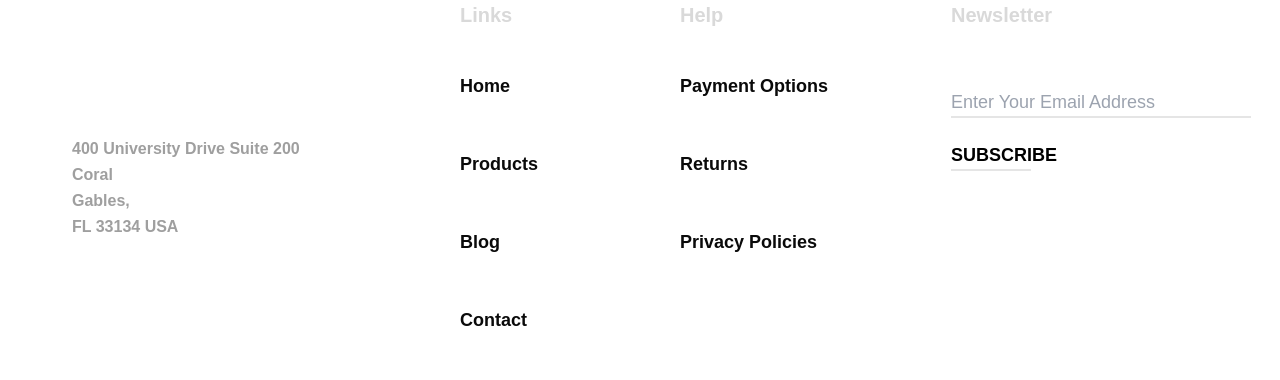
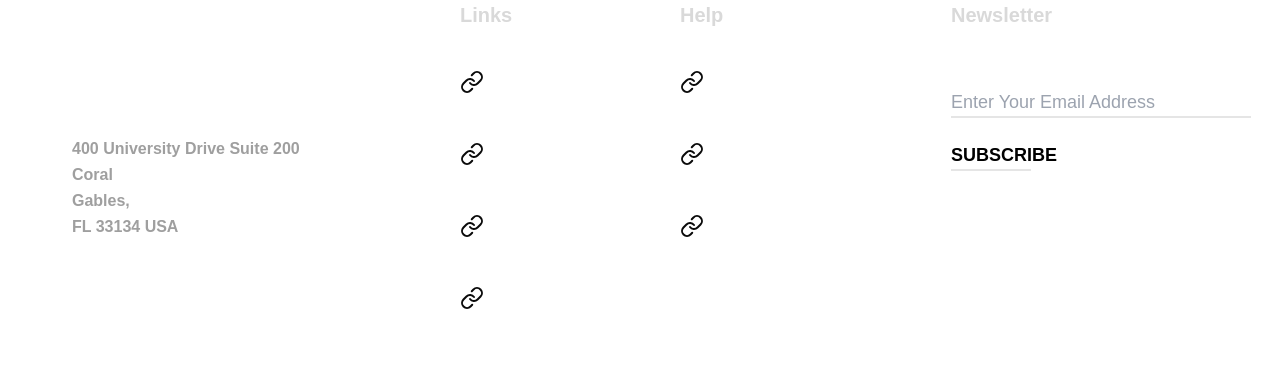
Before and after one commit to AbdulAhadAfridi/E-commerce-website, a Next.js app: page / in a window 1280 px wide. Shown: the part 4551-4931 px from the top of the page. Built offline with nearby package versions, Linux system fonts and the light colour scheme.

Commit message:
first commit

```diff
--- a/src/app/Cart/page.tsx
+++ b/src/app/Cart/page.tsx
@@ -4,9 +4,15 @@ import { AiFillDelete } from "react-icons/ai";
 import Image from "next/image";
 import { HiMinus, HiPlus } from "react-icons/hi";
 import Header2 from "../components/header2";
-
+interface Product {
+  id: number;
+  name: string;
+  price: string;
+  image: string;
+  quantity: number;
+}
 const Cart = () => {
-  const [cart, setCart] = useState<any[]>([]);
+  const [cart, setCart] = useState<Product[]>([]);
 
   useEffect(() => {
     // Get cart from localStorage on page load
--- a/src/app/components/footer.tsx
+++ b/src/app/components/footer.tsx
@@ -1,3 +1,5 @@
+import { Link } from "lucide-react";
+
 export default function Footer() {
   return (
     <section className="bg-white max-w-screen-2xl mx-auto">
@@ -18,24 +20,24 @@ export default function Footer() {
           <h3 className="text-[#D9D9D9] font-bold mb-10">Links</h3>
           <ul className="space-y-12 font-semibold">
             <li>
-              <a href="" className="hover:underline md:text-[16px] xl:text-[18px]">
+              <Link href="" className="hover:underline md:text-[16px] xl:text-[18px]">
                 Home
-              </a>
+              </Link>
             </li>
             <li>
-              <a href="/product" className="hover:underline md:text-[16px] xl:text-[18px]">
+              <Link href="/product" className="hover:underline md:text-[16px] xl:text-[18px]">
                 Products
-              </a>
+              </Link>
             </li>
             <li>
-              <a href="/blogs" className="hover:underline md:text-[16px] xl:text-[18px]">
+              <Link href="/blogs" className="hover:underline md:text-[16px] xl:text-[18px]">
                Blog
-              </a>
+              </Link>
             </li>
             <li>
-              <a href="/contact" className="hover:underline md:text-[16px] xl:text-[18px]">
+              <Link href="/contact" className="hover:underline md:text-[16px] xl:text-[18px]">
                 Contact
-              </a>
+              </Link>
             </li>
           </ul>
         </div>
@@ -45,19 +47,19 @@ export default function Footer() {
           <h3 className="text-[#D9D9D9] font-bold mb-10">Help</h3>
           <ul className="space-y-12 font-semibold">
             <li>
-              <a href="#" className="hover:underline md:text-[16px] xl:text-[18px]   ">
+              <Link href="#" className="hover:underline md:text-[16px] xl:text-[18px]   ">
                 Payment Options
-              </a>
+              </Link>
             </li>
             <li>
-              <a href="#" className="hover:underline md:text-[16px] xl:text-[18px]  ">
+              <Link href="#" className="hover:underline md:text-[16px] xl:text-[18px]  ">
                 Returns
-              </a>
+              </Link>
             </li>
             <li>
-              <a href="#" className="hover:underline md:text-[16px] xl:text-[18px]  ">
+              <Link href="#" className="hover:underline md:text-[16px] xl:text-[18px]  ">
                 Privacy Policies
-              </a>
+              </Link>
             </li>
           </ul>
         </div>
--- a/src/app/product/[id]/page.tsx
+++ b/src/app/product/[id]/page.tsx
@@ -1,16 +1,25 @@
 'use client';
 import React, { useState, useEffect } from "react";
-import { useRouter } from "next/router";
 import { FaStar } from "react-icons/fa";
 import { HiMinus, HiPlus } from "react-icons/hi";
 import { PiGreaterThanBold } from "react-icons/pi";
 import Header2 from "../../components/header2";
 import Image from "next/image";
-import { Link } from "lucide-react";
+import { PageProps } from "../../../../.next/types/app/page";
 
-const SingleProductPage = ({ params }: { params: { id: string } }) => {
+type productDetailProps = PageProps & {
+  params: { id: string };
+};
+
+interface Product {
+  id: number;
+  name: string;
+  price: string;
+  image: string;
+}
+const SingleProductPage = ({ params }:productDetailProps ) => {
   const { id } = params; // Extract 'id' from params
-  const [product, setProduct] = useState<any>(null); // To store the fetched product
+  const [product, setProduct] = useState<Product | null>(null); // To store the fetched product
   const [error, setError] = useState<string | null>(null); // To handle errors
   const [quantity, setQuantity] = useState(1);
 
@@ -22,26 +31,28 @@ const SingleProductPage = ({ params }: { params: { id: string } }) => {
         const data = await response.json();
 
         // Find the product by ID
-        const productData = data.find((prod: any) => prod.id === parseInt(id));
+        const productData = data.find((prod: Product) => prod.id === parseInt(id));
         if (!productData) {
           setError("Product not found");
         } else {
           setProduct(productData);
         }
-      } catch (err) {
-        setError("Failed to fetch product");
+      } catch {
+
       }
+
     };
 
     fetchProduct();
   }, [id]);
 
   // Add to cart function
-  const addToCart = (product: any, quantity: number) => {
+
+  const addToCart = (product: Product, quantity: number) => {
     const existingCart = JSON.parse(localStorage.getItem("cart") || "[]");
 
     const existingProductIndex = existingCart.findIndex(
-      (item: any) => item.id === product.id
+      (item:Product) => item.id === product.id
     );
 
     if (existingProductIndex >= 0) {
@@ -54,7 +65,7 @@ const SingleProductPage = ({ params }: { params: { id: string } }) => {
   };
 
   const handleAddToCart = () => {
-    addToCart(product, quantity);
+    addToCart(product as Product, quantity);
   };
 
   if (error) {
--- a/src/app/product/page.tsx
+++ b/src/app/product/page.tsx
@@ -7,7 +7,12 @@ import Image from "next/image";
 import { useEffect, useState } from "react";
 import { Link } from "lucide-react";
 
-
+interface Product {
+  id: number;
+  name: string;
+  price: string;
+  image: string;
+}
 
 const ProductPage = () => {
   const [products, setProducts] = useState([]);
@@ -121,7 +126,7 @@ const ProductPage = () => {
 
 {/* Product Data 1 */}
 <div className="grid grid-cols-1 md:grid-cols-4 gap-8 container mx-auto text-center max-w-screen-2xl bg-white p-8">
-  {products.map((product: any) => (
+  {products.map((product:Product ) => (
     <a href={`/product/${product.id}`} key={product.id}>
     <div
       className="mx-auto transform hover:scale-[1.05] duration-500 hover:cursor-pointer"
```
